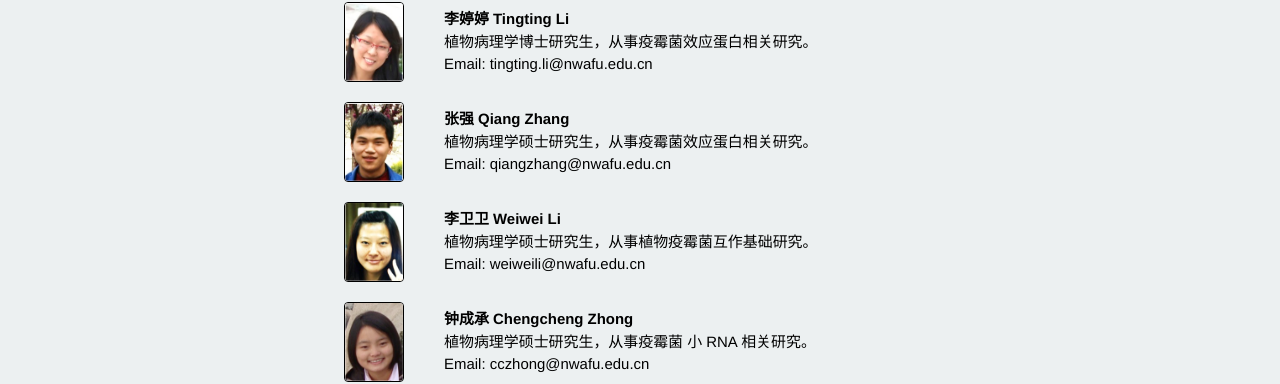
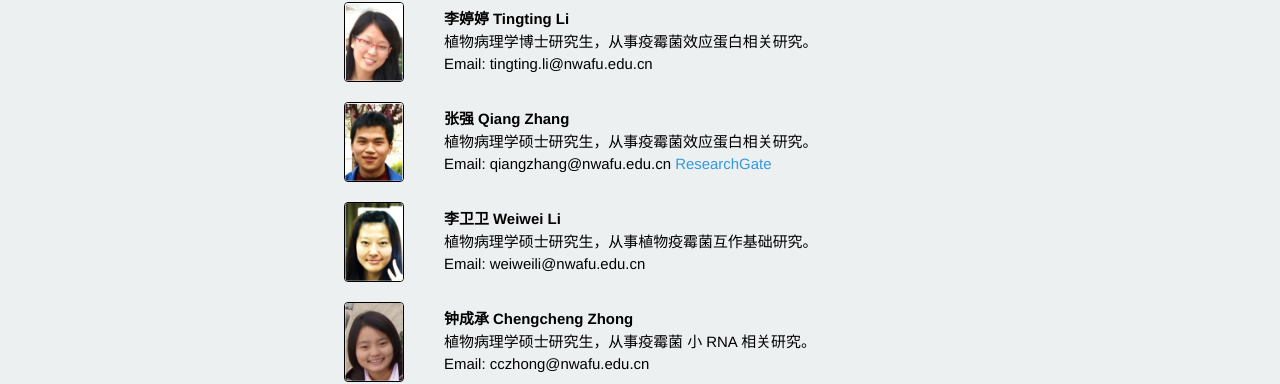
Before and after one commit to shanclub2/shanlab, a Jekyll site: the page built from people.html, in a window 1280 px wide. Shown: the part 1373-1757 px from the top of the page. Built offline with Jekyll 4.4.1, drawn with Linux system fonts in a browser that asks for light colours; Markdown is read by kramdown in place of the engine named in the settings; a script that is not in the unit is left out.

Commit message:
add RG for qiang

```diff
--- a/people.html
+++ b/people.html
@@ -169,7 +169,7 @@ Email: tingting.li@nwafu.edu.cn
 <h4>张强  Qiang Zhang</h4>
 植物病理学硕士研究生，从事疫霉菌效应蛋白相关研究。
 <br>
-Email: qiangzhang@nwafu.edu.cn
+Email: qiangzhang@nwafu.edu.cn  <a href="http://www.researchgate.net/profile/Qiang_Zhang61">ResearchGate</a>
 </div>
 </tr>
 
```
